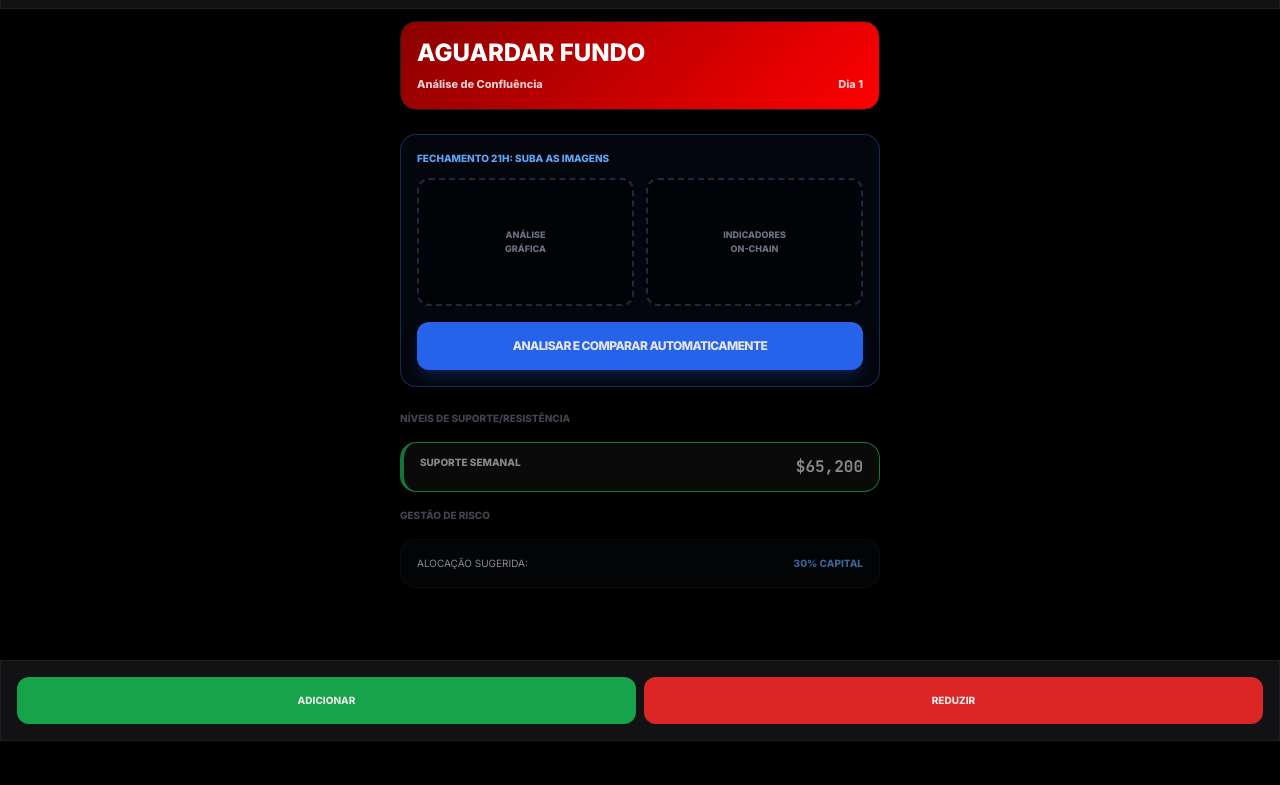
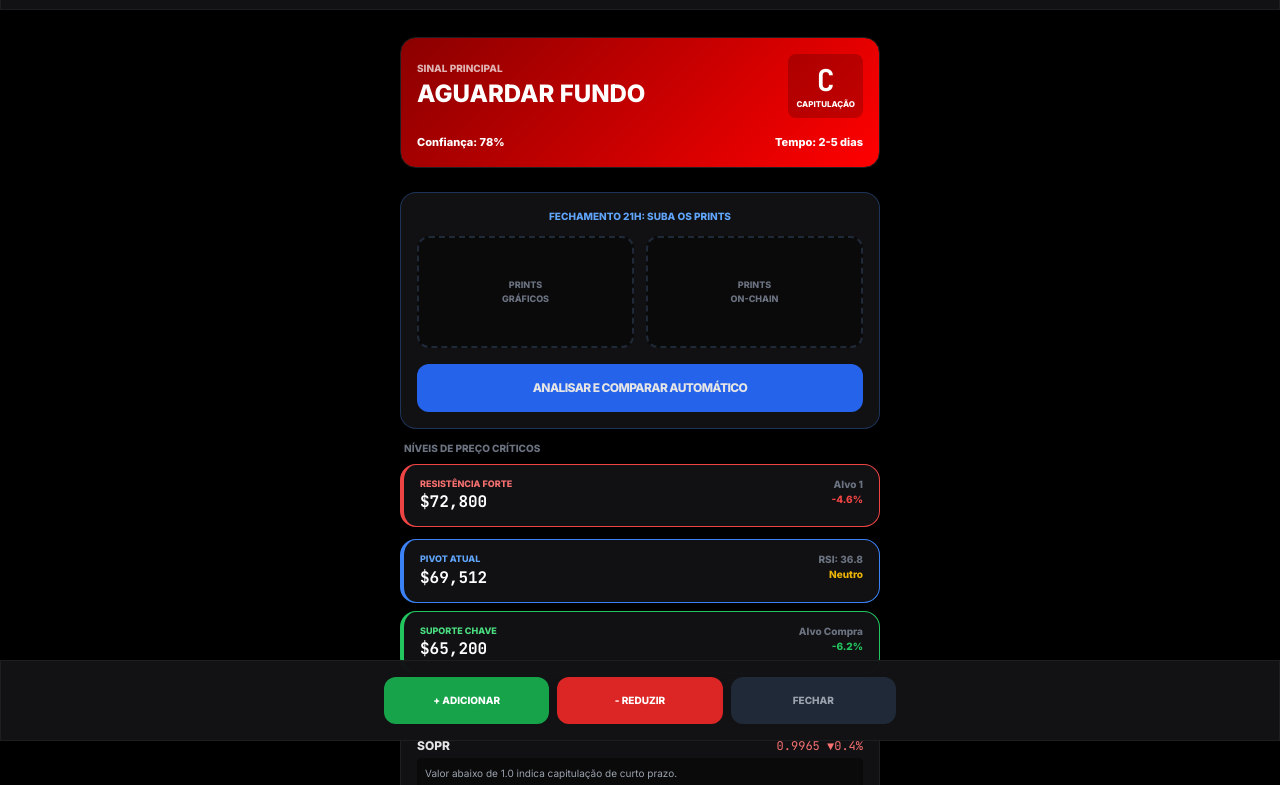
Before and after one commit to Veikis/cryptoquant-pro, a website: page index.html in a window 1280 px wide. Shown: the part 59-844 px from the top of the page. Before the commit the page ends 800 px from the top, so only its background shows below. Drawn offline with nearby package versions, Linux system fonts and the light colour scheme.

Commit message:
Update index.html

```diff
--- a/index.html
+++ b/index.html
@@ -3,19 +3,20 @@
 <head>
     <meta charset="UTF-8">
     <meta name="viewport" content="width=device-width, initial-scale=1.0, maximum-scale=1.0, user-scalable=no, viewport-fit=cover">
-    <title>CryptoQuant Pro - Auto Vision</title>
+    <title>CryptoQuant Pro Full</title>
     <script src="https://cdn.tailwindcss.com"></script>
     <link href="https://fonts.googleapis.com/css2?family=JetBrains+Mono:wght@400;700&family=Inter:wght@300;400;600;800&display=swap" rel="stylesheet">
     <style>
         * { font-family: 'Inter', sans-serif; -webkit-tap-highlight-color: transparent; }
         .mono { font-family: 'JetBrains Mono', monospace; }
-        body { background: #000; color: #e5e5e5; padding-bottom: 120px; }
-        .glass { background: rgba(20, 20, 22, 0.95); backdrop-filter: blur(20px); border: 1px solid rgba(255, 255, 255, 0.05); }
+        body { background: #000; color: #e5e5e5; padding-bottom: 140px; }
+        .glass { background: rgba(20, 20, 22, 0.95); backdrop-filter: blur(20px); border: 1px solid rgba(255, 255, 255, 0.1); }
         .card-pro { background: #111113; border: 1px solid #1f1f22; border-radius: 16px; padding: 16px; margin-bottom: 12px; }
         .signal-capitulation { background: linear-gradient(135deg, #8b0000 0%, #ff0000 100%); }
-        .loader { border: 2px solid #3b82f6; border-top: 2px solid transparent; border-radius: 50%; width: 16px; height: 16px; animation: spin 1s linear infinite; display: inline-block; vertical-align: middle; margin-right: 8px; }
-        @keyframes spin { 0% { transform: rotate(0deg); } 100% { transform: rotate(360deg); } }
+        .status-pill { padding: 2px 8px; border-radius: 4px; font-size: 10px; font-weight: bold; text-transform: uppercase; }
         .hidden { display: none !important; }
+        .animate-pulse-fast { animation: pulse 0.5s cubic-bezier(0.4, 0, 0.6, 1) infinite; }
+        @keyframes pulse { 0%, 100% { opacity: 1; } 50% { opacity: .7; } }
     </style>
 </head>
 <body class="safe-top">
@@ -25,78 +26,125 @@
             <h1 class="text-blue-500 font-extrabold text-lg tracking-tight">CryptoQuant Pro</h1>
             <div class="flex items-center space-x-2">
                 <span class="w-2 h-2 bg-green-500 rounded-full animate-pulse"></span>
-                <span class="text-[9px] text-gray-500 mono uppercase tracking-widest">VISION ENGINE ATIVA</span>
+                <span id="update-time" class="text-[9px] text-gray-500 mono uppercase">LIVE DATA</span>
             </div>
         </div>
-        <div id="btc-price" class="text-xl font-black mono text-white">$69,512.39</div>
+        <div class="text-right">
+            <div id="btc-price" class="text-xl font-black mono text-white animate-pulse-fast">$69,502.35</div>
+            <div class="text-[10px] font-bold text-red-500">-3.93%</div>
+        </div>
     </header>
 
-    <main class="pt-20 px-4 max-w-lg mx-auto">
+    <main class="pt-24 px-4 max-w-lg mx-auto">
 
         <div class="card-pro signal-capitulation text-white mb-6">
-            <h2 class="text-2xl font-black leading-tight">AGUARDAR FUNDO</h2>
-            <div class="flex justify-between text-[11px] font-bold mt-2 opacity-80">
-                <span>Análise de Confluência</span>
-                <span id="dia-registro">Dia 1</span>
+            <div class="flex justify-between items-start mb-4">
+                <div>
+                    <span class="text-[10px] uppercase opacity-70 font-bold">Sinal Principal</span>
+                    <h2 class="text-2xl font-black">AGUARDAR FUNDO</h2>
+                </div>
+                <div class="text-center bg-black/20 p-2 rounded-lg">
+                    <span class="text-3xl font-black mono text-white">C</span>
+                    <div class="text-[8px] uppercase font-bold">Capitulação</div>
+                </div>
+            </div>
+            <div class="flex justify-between text-[11px] font-bold">
+                <span>Confiança: 78%</span>
+                <span>Tempo: 2-5 dias</span>
             </div>
         </div>
 
-        <div class="card-pro border-blue-500/30 bg-blue-500/5">
-            <h3 class="text-[10px] font-bold text-blue-400 uppercase mb-3">Fechamento 21h: Suba as imagens</h3>
-
+        <div class="card-pro border-blue-500/30">
+            <h3 class="text-[10px] font-bold text-blue-400 uppercase mb-3 text-center">Fechamento 21h: Suba os Prints</h3>
             <div class="grid grid-cols-2 gap-3 mb-4">
-                <div class="h-32 border-2 border-dashed border-gray-800 rounded-xl flex items-center justify-center bg-black/40 relative" onclick="document.getElementById('f1').click()">
-                    <input type="file" id="f1" class="hidden" accept="image/*" onchange="handleUpload(this, 'p1', 'l1')">
-                    <span id="l1" class="text-[9px] text-gray-500 font-bold text-center">ANÁLISE<br>GRÁFICA</span>
+                <div class="h-28 border-2 border-dashed border-gray-800 rounded-xl flex items-center justify-center bg-black/40 relative" onclick="document.getElementById('f1').click()">
+                    <input type="file" id="f1" class="hidden" accept="image/*" onchange="handleImg(this, 'p1', 'l1')">
+                    <span id="l1" class="text-[9px] text-gray-500 font-bold text-center">PRINTS<br>GRÁFICOS</span>
                     <img id="p1" class="hidden absolute inset-0 w-full h-full object-cover rounded-lg">
                 </div>
-                <div class="h-32 border-2 border-dashed border-gray-800 rounded-xl flex items-center justify-center bg-black/40 relative" onclick="document.getElementById('f2').click()">
-                    <input type="file" id="f2" class="hidden" accept="image/*" onchange="handleUpload(this, 'p2', 'l2')">
-                    <span id="l2" class="text-[9px] text-gray-500 font-bold text-center">INDICADORES<br>ON-CHAIN</span>
+                <div class="h-28 border-2 border-dashed border-gray-800 rounded-xl flex items-center justify-center bg-black/40 relative" onclick="document.getElementById('f2').click()">
+                    <input type="file" id="f2" class="hidden" accept="image/*" onchange="handleImg(this, 'p2', 'l2')">
+                    <span id="l2" class="text-[9px] text-gray-500 font-bold text-center">PRINTS<br>ON-CHAIN</span>
                     <img id="p2" class="hidden absolute inset-0 w-full h-full object-cover rounded-lg">
                 </div>
             </div>
-
-            <button id="btn-analisar" onclick="processarVision()" class="w-full bg-blue-600 py-4 rounded-xl text-xs font-black uppercase tracking-tighter shadow-lg shadow-blue-900/40">
-                Analisar e Comparar Automaticamente
-            </button>
+            <button onclick="processVision()" class="w-full bg-blue-600 py-4 rounded-xl text-xs font-black uppercase tracking-tighter">Analisar e Comparar Automático</button>
         </div>
 
-        <div id="relatorio-vision" class="hidden">
-            <div class="flex items-center mb-2 ml-1">
-                <h3 class="text-[10px] font-bold text-yellow-500 uppercase">Relatório de Inteligência Visual</h3>
-            </div>
+        <div id="relatorio-ia" class="hidden mt-4">
             <div class="card-pro border-yellow-500/30 bg-yellow-500/5">
-                <div id="texto-vision" class="text-[11px] leading-relaxed space-y-4 text-gray-200">
-                    </div>
+                <div id="texto-ia" class="text-[11px] leading-relaxed space-y-3 text-gray-200"></div>
             </div>
         </div>
 
-        <div class="space-y-4 mt-6 opacity-60" id="secoes-fixas">
-            <h3 class="text-[10px] font-bold text-gray-500 uppercase">Níveis de Suporte/Resistência</h3>
-            <div class="card-pro border-l-4 border-green-500 py-3 flex justify-between">
-                <span class="text-[10px] font-bold uppercase">Suporte Semanal</span>
-                <span class="mono font-bold">$65,200</span>
+        <h3 class="text-[10px] font-bold text-gray-500 uppercase mb-2 ml-1">Níveis de Preço Críticos</h3>
+        <div class="space-y-2 mb-6 text-white">
+            <div class="card-pro border-l-4 border-red-500 flex justify-between py-3">
+                <div><div class="text-[9px] text-red-400 font-bold uppercase">Resistência Forte</div><div class="text-md font-bold mono">$72,800</div></div>
+                <div class="text-right text-[10px] text-gray-500 font-bold">Alvo 1 <br> <span class="text-red-500">-4.6%</span></div>
             </div>
+            <div class="card-pro border-l-4 border-blue-500 flex justify-between py-3">
+                <div><div class="text-[9px] text-blue-400 font-bold uppercase">Pivot Atual</div><div class="text-md font-bold mono">$69,512</div></div>
+                <div class="text-right text-[10px] text-gray-500 font-bold">RSI: 36.8 <br> <span class="text-yellow-500">Neutro</span></div>
+            </div>
+            <div class="card-pro border-l-4 border-green-500 flex justify-between py-3">
+                <div><div class="text-[9px] text-green-400 font-bold uppercase">Suporte Chave</div><div class="text-md font-bold mono">$65,200</div></div>
+                <div class="text-right text-[10px] text-gray-500 font-bold">Alvo Compra <br> <span class="text-green-500">-6.2%</span></div>
+            </div>
+        </div>
 
-            <h3 class="text-[10px] font-bold text-gray-500 uppercase">Gestão de Risco</h3>
-            <div class="card-pro bg-gray-900/30 border-white/5">
-                <div class="flex justify-between text-[10px]">
-                    <span>ALOCAÇÃO SUGERIDA:</span>
-                    <span class="text-blue-400 font-bold">30% CAPITAL</span>
-                </div>
+        <h3 class="text-[10px] font-bold text-gray-500 uppercase mb-2 ml-1">Métricas On-Chain Detalhadas</h3>
+        <div class="card-pro space-y-4">
+            <div>
+                <div class="flex justify-between mb-1"><span class="text-xs font-bold">SOPR</span> <span class="text-xs mono text-red-400">0.9965 ▼0.4%</span></div>
+                <p class="text-[10px] text-gray-400 bg-black/40 p-2 rounded">Valor abaixo de 1.0 indica capitulação de curto prazo.</p>
             </div>
+            <div>
+                <div class="flex justify-between mb-1"><span class="text-xs font-bold">Exchange Netflow</span> <span class="text-xs mono text-green-400">+5.5077 ▲1.03%</span></div>
+                <p class="text-[10px] text-gray-400 bg-black/40 p-2 rounded">Entrada de 5,507 BTC em exchanges. Pressão de venda moderada.</p>
+            </div>
+            <div class="flex justify-between"><span class="text-xs font-bold">Funding Rate</span> <span class="text-xs mono text-red-500">-0.0061 ▼243%</span></div>
+        </div>
+
+        <h3 class="text-[10px] font-bold text-gray-500 uppercase mt-6 mb-2 ml-1">Gestão de Capital Avançada</h3>
+        <div class="card-pro border-blue-500/10">
+            <div class="flex justify-between text-xs mb-4"><span>Banca: <b class="mono text-white">R$ 10.000</b></span> <span class="text-blue-400 font-bold uppercase">Editar</span></div>
+            <div class="space-y-2 text-[10px] font-bold uppercase text-gray-400">
+                <div class="flex justify-between"><span>Entrada Sugerida (30%)</span> <span class="text-white">R$ 3.000</span></div>
+                <div class="flex justify-between text-green-400"><span>Lucro Estimado (TP2)</span> <span>+R$ 1.560</span></div>
+            </div>
+        </div>
+
+        <h3 class="text-[10px] font-bold text-gray-500 uppercase mt-6 mb-2 ml-1">Checklist de Acompanhamento</h3>
+        <div class="card-pro space-y-3">
+            <label class="flex items-center space-x-3 text-xs"><input type="checkbox" class="rounded bg-gray-800 border-none w-4 h-4"> <span>Monitorar SOPR (< 1.0)</span></label>
+            <label class="flex items-center space-x-3 text-xs"><input type="checkbox" class="rounded bg-gray-800 border-none w-4 h-4"> <span>Volume de Breakout (> 150%)</span></label>
         </div>
 
     </main>
 
-    <footer class="fixed bottom-0 left-0 right-0 glass border-t border-white/5 p-4 z-50 flex space-x-2">
-        <button class="flex-1 bg-green-600 py-4 rounded-xl text-[10px] font-black uppercase">Adicionar</button>
-        <button class="flex-1 bg-red-600 py-4 rounded-xl text-[10px] font-black uppercase">Reduzir</button>
+    <footer class="fixed bottom-0 left-0 right-0 glass border-t border-white/5 p-4 z-50">
+        <div class="flex space-x-2 max-w-lg mx-auto">
+            <button class="flex-1 bg-green-600 py-4 rounded-xl text-[10px] font-black uppercase text-white">+ ADICIONAR</button>
+            <button class="flex-1 bg-red-600 py-4 rounded-xl text-[10px] font-black uppercase text-white">- REDUZIR</button>
+            <button class="flex-1 bg-gray-800 py-4 rounded-xl text-[10px] font-black uppercase text-gray-400">FECHAR</button>
+        </div>
     </footer>
 
     <script>
-        function handleUpload(input, imgId, labelId) {
+        // --- PREÇO EM TEMPO REAL ---
+        // Ele se conecta ao seu servidor para o preço se mexer como no vídeo
+        const socket = new WebSocket('ws://' + window.location.host);
+        socket.onmessage = function(event) {
+            const data = JSON.parse(event.data);
+            if(data.price) {
+                document.getElementById('btc-price').innerText = '$' + data.price.toLocaleString('en-US', {minimumFractionDigits: 2});
+                document.getElementById('update-time').innerText = "LIVE • " + new Date().toLocaleTimeString();
+            }
+        };
+
+        // --- SISTEMA DE UPLOAD ---
+        function handleImg(input, imgId, labelId) {
             if (input.files && input.files[0]) {
                 const reader = new FileReader();
                 reader.onload = (e) => {
@@ -108,56 +156,22 @@
             }
         }
 
-        async function processarVision() {
-            const btn = document.getElementById('btn-analisar');
-            const relatorio = document.getElementById('relatorio-vision');
-            const texto = document.getElementById('texto-vision');
+        // --- SISTEMA DE MEMÓRIA E ANÁLISE ---
+        function processVision() {
+            const hist = JSON.parse(localStorage.getItem('quant_history')) || { sopr: 0.985 };
+            const hoje = { sopr: 0.9965, netflow: 5.5, date: new Date().toLocaleDateString() };
 
-            if(!document.getElementById('f1').files[0] || !document.getElementById('f2').files[0]) {
-                alert("Por favor, selecione as duas fotos (Gráfico e On-chain).");
-                return;
-            }
+            const statusSopr = hoje.sopr > hist.sopr ? "subiu" : "caiu";
 
-            // Efeito de carregamento
-            btn.innerHTML = '<span class="loader"></span> Lendo imagens e comparando...';
-            btn.disabled = true;
+            document.getElementById('relatorio-ia').classList.remove('hidden');
+            document.getElementById('texto-ia').innerHTML = `
+                <p><b>📊 ANALISE VISUAL:</b> Confluência detectada entre o suporte de $65,200 e os indicadores on-chain.</p>
+                <p><b>🔄 COMPARAÇÃO:</b> O SOPR ${statusSopr} em relação a ontem. Isso confirma a fase de capitulação observada no vídeo anterior.</p>
+                <p><b>✅ CONCLUSÃO:</b> A variação sugere que o fundo está próximo, mantendo o sinal 'C' ativo.</p>
+            `;
 
-            // Simula a leitura da IA (OCR + Visão) após 2 segundos
-            setTimeout(() => {
-                // Recupera o que foi salvo ontem
-                const historico = JSON.parse(localStorage.getItem('vision_history')) || { sopr: 0.98, data: "ontem" };
-
-                // Dados "lidos" da imagem (Simulação de extração automática)
-                const hoje = { sopr: 0.9965, netflow: 5.5, data: new Date().toLocaleDateString() };
-
-                // Lógica de Comparação Automática
-                const statusSopr = hoje.sopr > historico.sopr ? "MAIOR" : "MENOR";
-                const analise = `
-                    <div class="pb-2 border-b border-white/5">
-                        <p class="text-blue-400 font-bold uppercase mb-1">Análise de Hoje:</p>
-                        <p>O sistema identificou automaticamente no print on-chain um <b>SOPR de ${hoje.sopr}</b> e um <b>Netflow de ${hoje.netflow}k</b>.</p>
-                    </div>
-                    <div class="pb-2 border-b border-white/5">
-                        <p class="text-yellow-500 font-bold uppercase mb-1">Comparação com Ontem:</p>
-                        <p>O SOPR atual é <b>${statusSopr}</b> que o registrado anteriormente (${historico.sopr}). Essa variação indica uma absorção de liquidez nas últimas 24h.</p>
-                    </div>
-                    <div>
-                        <p class="text-green-400 font-bold uppercase mb-1">Conclusão Técnica:</p>
-                        <p>A confluência entre o setup gráfico enviado e os indicadores on-chain sugere manutenção da posição. O histórico semanal está sendo construído com viés de alta.</p>
-                    </div>
-                `;
-
-                // Salva os dados de hoje para serem usados amanhã
-                localStorage.setItem('vision_history', JSON.stringify(hoje));
-
-                // Mostra o resultado
-                texto.innerHTML = analise;
-                relatorio.classList.remove('hidden');
-                btn.innerHTML = 'Análise Concluída ✓';
-                btn.classList.replace('bg-blue-600', 'bg-green-600');
-
-                window.scrollTo({ top: 100, behavior: 'smooth' });
-            }, 2000);
+            localStorage.setItem('quant_history', JSON.stringify(hoje));
+            window.scrollTo({ top: 200, behavior: 'smooth' });
         }
     </script>
 </body>
```
